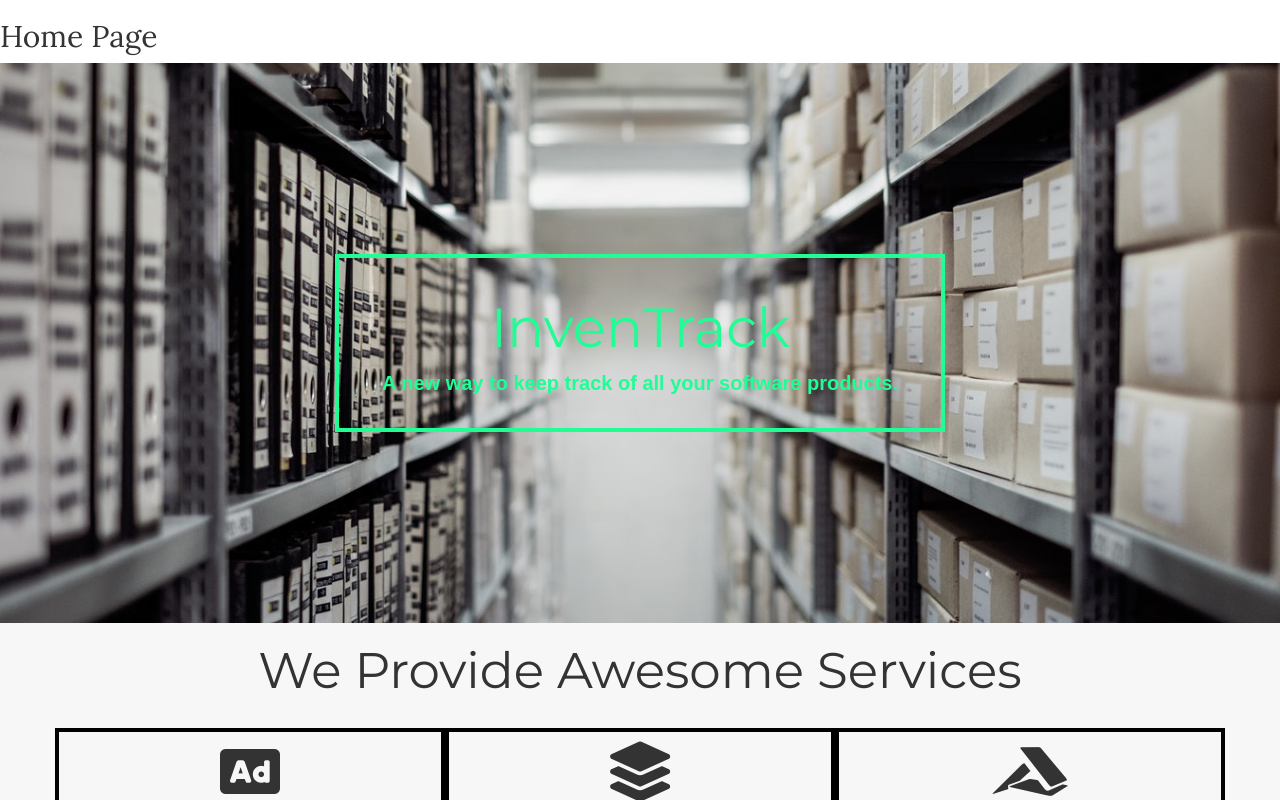
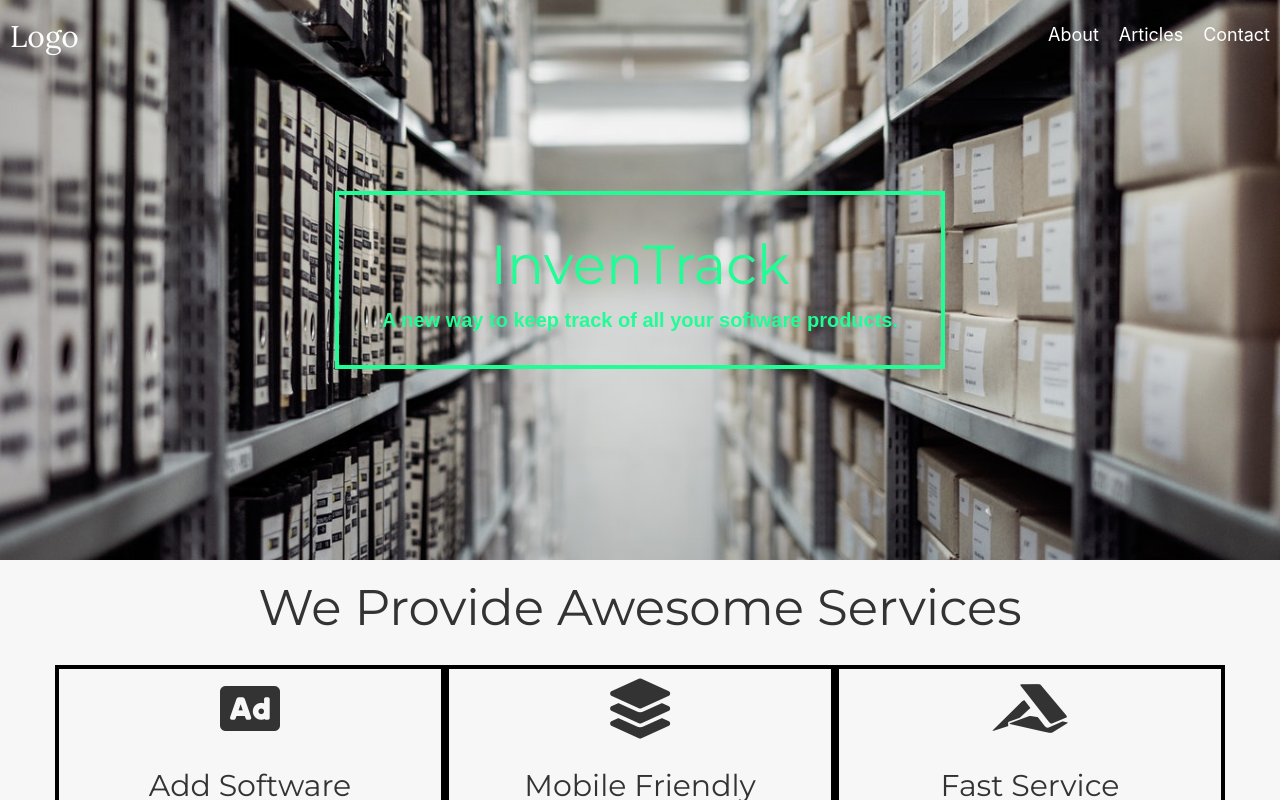
Before and after one commit to haeke/serial-inventory, a React (Create React App) app in the folder client/: page / in a window 1280 px wide. Shown: the top 800 px of the page. Built offline with nearby package versions, Linux system fonts and the light colour scheme; a web font is replaced by a local one.

Commit message:
added a nav component that is being used in the App component

```diff
--- a/client/src/components/App/App.js
+++ b/client/src/components/App/App.js
@@ -2,6 +2,7 @@ import React from "react";
 import { BrowserRouter as Router, Route, Switch } from "react-router-dom";
 
 import Home from "../Home/Home";
+import GhostNav from "../GhostNav/GhostNav";
 import InventoryForm from "../InventoryForm/InventoryForm";
 import InventoryList from "../InventoryList/InventoryList";
 
@@ -10,6 +11,7 @@ const App = () => {
     <main className="container-fluid">
       <div className="row">
         <Router>
+          <GhostNav pageOffset={60} />
           <Switch>
             <Route path="/" exact component={Home} />
             <Route path="/add" exact component={InventoryForm} />
--- a/client/src/components/Button/Button.js
+++ b/client/src/components/Button/Button.js
@@ -4,8 +4,10 @@ import PropTypes from "prop-types";
 
 import "./Button.css";
 
-const Button = ({ buttonType, children, props }) => (
-  <button
+// We use the as property to allow a user to allow for using the button as an Anchor tag, a react router Link component and a button by default.
+
+const Button = ({ as: Element, buttonType, children, ...props }) => (
+  <Element
     className={classnames(
       "button",
       buttonType === "primary" ? "primaryButton" : "secondaryButton"
@@ -13,12 +15,21 @@ const Button = ({ buttonType, children, props }) => (
     {...props}
   >
     {children}
-  </button>
+  </Element>
 );
 
 Button.propTypes = {
+  Element: PropTypes.node,
   buttonType: PropTypes.string,
-  children: PropTypes.node
+  children: PropTypes.node,
+  props: PropTypes.node
+};
+
+Button.defaultProps = {
+  Element: "button",
+  buttonType: "primary",
+  children: "Default Text",
+  props: undefined
 };
 
 export default Button;
--- /dev/null
+++ b/client/src/components/GhostNav/GhostNav.css
@@ -0,0 +1,50 @@
+.nav {
+  display: flex;
+  position: fixed;
+  top: 0;
+  left: 0;
+  width: 100%;
+  height: 70px;
+  -webkit-transition: all 0.4s ease;
+  transition: all 0.4s ease;
+  z-index: 1000;
+}
+
+.navBackground {
+  background: var(--altBrandColor);
+}
+
+.logo {
+  margin: 0 auto 0 10px;
+}
+
+.logo a {
+  text-decoration: none;
+  color: var(--mainWhite);
+}
+
+.links {
+  display: flex;
+  justify-content: center;
+  align-items: center;
+}
+
+.linkContainer {
+  display: flex;
+  list-style: none;
+  height: 70px;
+  margin: 0;
+  padding: 0;
+  justify-content: flex-start;
+  align-items: center;
+}
+
+.listItem {
+  padding: 10px;
+}
+
+.listItem a {
+  font-size: 18px;
+  text-decoration: none;
+  color: var(--mainWhite);
+}
--- /dev/null
+++ b/client/src/components/GhostNav/GhostNav.js
@@ -0,0 +1,51 @@
+import React, { useRef, useState, useEffect } from "react";
+import { Link } from "react-router-dom";
+import classnames from "classnames";
+
+import "./GhostNav.css";
+
+function GhostNav({ pageOffset }) {
+  // Attach a ref to the nav to keep track of the height scrolled in comparison to the height of the nav.
+  const scrolledHeight = useRef(null);
+  // Apply the background class if scroll Y position is larger than the height of the nav.
+  const [backgroundColor, updateBackground] = useState("");
+  // We only want to update the background color if the value changes.
+  useEffect(() => window.addEventListener("scroll", applyBackground), [
+    backgroundColor
+  ]);
+  // The callback used to determine if the background should or should not be visible.
+  const applyBackground = () => {
+    console.log("page offset ", window.pageOffset);
+    return pageOffset < window.pageYOffset
+      ? updateBackground("navBackground")
+      : updateBackground("");
+  };
+  return (
+    <nav
+      className={classnames("nav", backgroundColor)}
+      ref={scrolledHeight}
+      onScroll={applyBackground}
+    >
+      <div className="logo">
+        <a href="#" className="logoLink">
+          <h2>Logo</h2>
+        </a>
+      </div>
+      <div className="links">
+        <ul className="linkContainer">
+          <li className="listItem">
+            <a href="#">About</a>
+          </li>
+          <li className="listItem">
+            <a href="#">Articles</a>
+          </li>
+          <li className="listItem">
+            <a href="#">Contact</a>
+          </li>
+        </ul>
+      </div>
+    </nav>
+  );
+}
+
+export default GhostNav;
--- a/client/src/components/Home/Home.js
+++ b/client/src/components/Home/Home.js
@@ -7,7 +7,6 @@ const Home = () => {
   return (
     <section className="container-fluid">
       <div className="row">
-        <h2>Home Page</h2>
         <InventoryLanding />
         <Services />
       </div>
--- a/client/src/components/InventoryForm/InventoryForm.js
+++ b/client/src/components/InventoryForm/InventoryForm.js
@@ -112,14 +112,14 @@ const InventoryForm = ({ createInventory }) => {
           />
         </div>
         <div className="formWrapper">
-          <Button buttonType="primary" onClick={handleSubmit}>
+          <Button as="button" buttonType="primary" onClick={handleSubmit}>
             Add Inventory
           </Button>
         </div>
       </form>
-      <Link to="/all">
-        <Button buttonType="primary">Inventory List</Button>
-      </Link>
+      <Button as={Link} to="/all" buttonType="primary">
+        Inventory List
+      </Button>
     </section>
   );
 };
```
